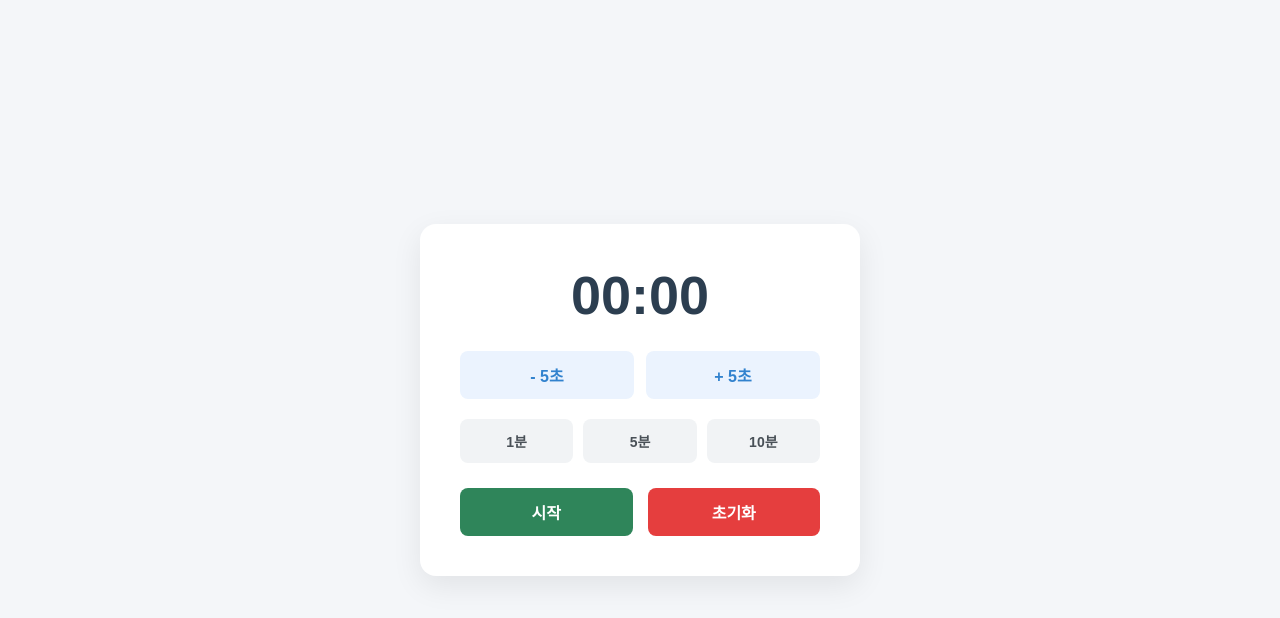
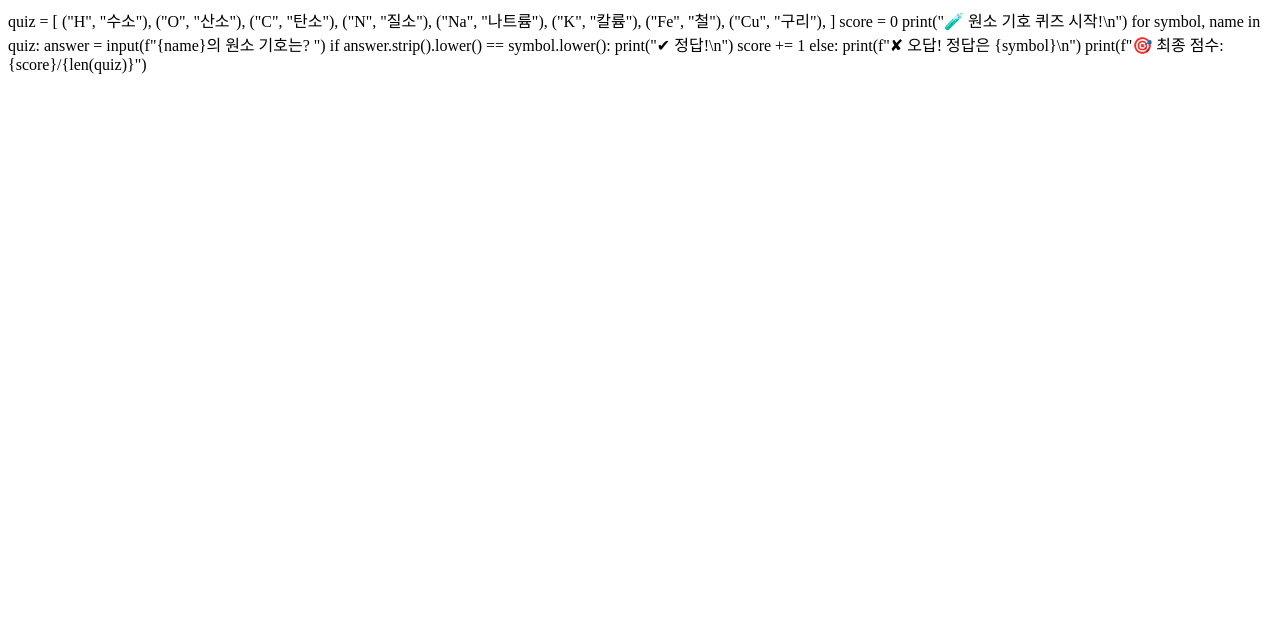
Before and after one commit to hyjong/vcoding, a plain HTML site: page team6/index.html in a window 1280 px wide. Drawn offline with Linux system fonts and the light colour scheme.

Commit message:
Update index.html

```diff
--- a/team6/index.html
+++ b/team6/index.html
@@ -1,191 +1,39 @@
-<!DOCTYPE html>
-<html lang="ko">
-<head>
-    <meta charset="UTF-8">
-    <meta name="viewport" content="width=device-width, initial-scale=1.0">
-    <title>심플 타이머</title>
-    <style>
-        body {
-            font-family: 'Malgun Gothic', 'Apple SD Gothic Neo', sans-serif;
-            background-color: #f4f6f9;
-            display: flex;
-            justify-content: center;
-            align-items: center;
-            height: 100vh;
-            margin: 0;
-            color: #333;
-        }
-        .timer-container {
-            background-color: #ffffff;
-            padding: 40px;
-            border-radius: 16px;
-            box-shadow: 0 10px 30px rgba(0, 0, 0, 0.08);
-            text-align: center;
-            width: 360px;
-        }
-        .timer-display {
-            font-size: 54px;
-            font-weight: bold;
-            margin-bottom: 25px;
-            font-variant-numeric: tabular-nums;
-            color: #2c3e50;
-        }
-        .btn-group {
-            display: grid;
-            grid-template-columns: repeat(2, 1fr);
-            gap: 12px;
-            margin-bottom: 20px;
-        }
-        .preset-group {
-            display: grid;
-            grid-template-columns: repeat(3, 1fr);
-            gap: 10px;
-            margin-bottom: 25px;
-        }
-        .control-group {
-            display: grid;
-            grid-template-columns: 1fr 1fr;
-            gap: 15px;
-        }
-        button {
-            padding: 12px 15px;
-            font-size: 16px;
-            font-weight: 600;
-            border: none;
-            border-radius: 8px;
-            cursor: pointer;
-            transition: all 0.2s ease;
-        }
-        .btn-adjust {
-            background-color: #ebf3fe;
-            color: #3182ce;
-        }
-        .btn-adjust:hover {
-            background-color: #deeafc;
-        }
-        .btn-preset {
-            background-color: #f1f3f5;
-            color: #495057;
-            font-size: 14px;
-        }
-        .btn-preset:hover {
-            background-color: #e9ecef;
-        }
-        .btn-start {
-            background-color: #2f855a;
-            color: white;
-            grid-column: span 1;
-        }
-        .btn-start:hover {
-            background-color: #276749;
-        }
-        .btn-pause {
-            background-color: #dd6b20;
-            color: white;
-        }
-        .btn-pause:hover {
-            background-color: #c05621;
-        }
-        .btn-reset {
-            background-color: #e53e3e;
-            color: white;
-        }
-        .btn-reset:hover {
-            background-color: #9b2c2c;
-        }
-    </style>
-</head>
-<body>
+quiz = [
 
-<div class="timer-container">
-    <div class="timer-display" id="display">00:00</div>
+    ("H", "수소"),
 
-    <!-- +, - 5초 조절 버튼 -->
-    <div class="btn-group">
-        <button class="btn-adjust" onclick="adjustTime(-5)">- 5초</button>
-        <button class="btn-adjust" onclick="adjustTime(5)">+ 5초</button>
-    </div>
+    ("O", "산소"),
 
-    <!-- 1분, 5분, 10분 버튼 -->
-    <div class="preset-group">
-        <button class="btn-preset" onclick="addPreset(1)">1분</button>
-        <button class="btn-preset" onclick="addPreset(5)">5분</button>
-        <button class="btn-preset" onclick="addPreset(10)">10분</button>
-    </div>
+    ("C", "탄소"),
 
-    <!-- 시작 / 정지 / 초기화 제어 버튼 -->
-    <div class="control-group">
-        <button class="btn-start" id="startPauseBtn" onclick="toggleStartPause()">시작</button>
-        <button class="btn-reset" onclick="resetTimer()">초기화</button>
-    </div>
-</div>
+    ("N", "질소"),
 
-<script>
-    let totalSeconds = 0;
-    let timerInterval = null;
-    let isRunning = false;
+    ("Na", "나트륨"),
 
-    const displayElement = document.getElementById('display');
-    const startPauseBtn = document.getElementById('startPauseBtn');
+    ("K", "칼륨"),
 
-    function updateDisplay() {
-        const minutes = Math.floor(totalSeconds / 60);
-        const seconds = totalSeconds % 60;
-        displayElement.textContent =
-            `${String(minutes).padStart(2, '0')}:${String(seconds).padStart(2, '0')}`;
-    }
+    ("Fe", "철"),
 
-    function adjustTime(amount) {
-        totalSeconds += amount;
-        if (totalSeconds < 0) totalSeconds = 0;
-        updateDisplay();
-    }
+    ("Cu", "구리"),
 
-    function addPreset(minutes) {
-        totalSeconds += minutes * 60;
-        updateDisplay();
-    }
+]
 
-    function toggleStartPause() {
-        if (isRunning) {
-            // 일시정지
-            clearInterval(timerInterval);
-            startPauseBtn.textContent = '시작';
-            startPauseBtn.className = 'btn-start';
-            isRunning = false;
-        } else {
-            // 시작
-            if (totalSeconds <= 0) return; // 시간이 0이면 시작 안 함
+score = 0
 
-            timerInterval = setInterval(() => {
-                if (totalSeconds > 0) {
-                    totalSeconds--;
-                    updateDisplay();
-                } else {
-                    clearInterval(timerInterval);
-                    alert('타이머가 종료되었습니다!');
-                    resetTimer();
-                }
-            }, 1000);
+print("🧪 원소 기호 퀴즈 시작!\n")
 
-            startPauseBtn.textContent = '일시정지';
-            startPauseBtn.className = 'btn-pause';
-            isRunning = true;
-        }
-    }
+for symbol, name in quiz:
 
-    function resetTimer() {
-        clearInterval(timerInterval);
-        totalSeconds = 0;
-        isRunning = false;
-        startPauseBtn.textContent = '시작';
-        startPauseBtn.className = 'btn-start';
-        updateDisplay();
-    }
+    answer = input(f"{name}의 원소 기호는? ")
 
-    // 초기 디스플레이 설정
-    updateDisplay();
-</script>
+    if answer.strip().lower() == symbol.lower():
 
-</body>
-</html>
+        print("✔ 정답!\n")
+
+        score += 1
+
+    else:
+
+        print(f"✘ 오답! 정답은 {symbol}\n")
+
+print(f"🎯 최종 점수: {score}/{len(quiz)}")
```
